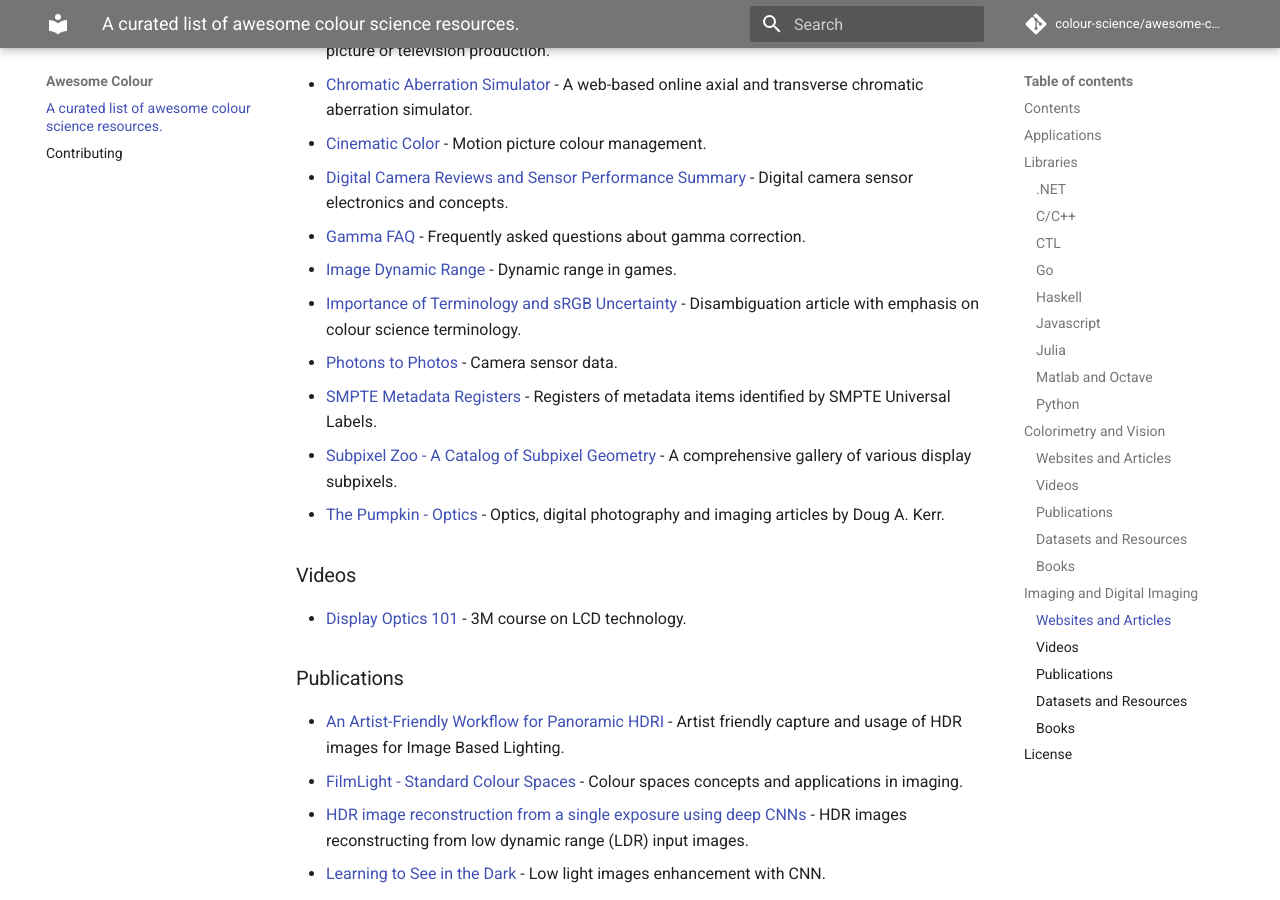
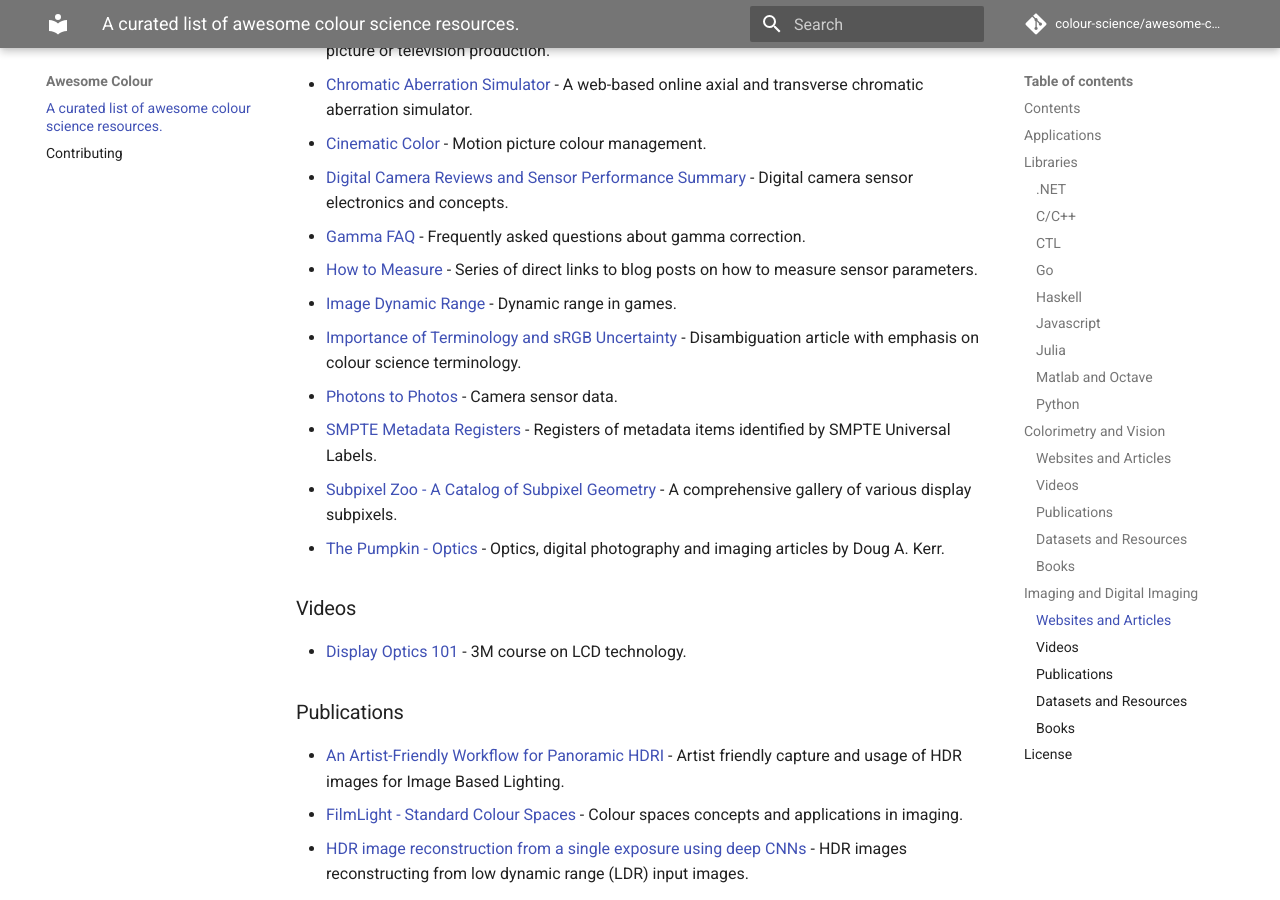
Before and after one commit to colour-science/awesome-colour, an MkDocs documentation site: the page built from docs/index.md, in a window 1280 px wide and 900 px high, scrolled down 4377 px. Built offline with MkDocs 1.6.1 and Material for MkDocs 9.7.7, drawn with Linux system fonts in a browser that asks for light colours; comment, search, counter and statistics services are not loaded.

Commit message:
Add "How to Measure".

```diff
--- a/docs/index.md
+++ b/docs/index.md
@@ -147,6 +147,7 @@
 - [Cinematic Color](http://cinematiccolor.org/) - Motion picture colour management.
 - [Digital Camera Reviews and Sensor Performance Summary](http://www.clarkvision.com/articles/digital.sensor.performance.summary/) - Digital camera sensor electronics and concepts.
 - [Gamma FAQ](http://poynton.ca/notes/colour_and_gamma/GammaFAQ.html) - Frequently asked questions about gamma correction.
+- [How to Measure](https://www.rawdigger.com/howtouse/how-to_measure) - Series of direct links to blog posts on how to measure sensor parameters.
 - [Image Dynamic Range](https://bartwronski.com/2016/09/01/dynamic-range-and-evs/) - Dynamic range in games.
 - [Importance of Terminology and sRGB Uncertainty](https://www.colour-science.org/posts/the-importance-of-terminology-and-srgb-uncertainty/) - Disambiguation article with emphasis on colour science terminology.
 - [Photons to Photos](http://photonstophotos.net/) - Camera sensor data.
```
Also changed, not shown: readme.md (+1 -0 lines).
